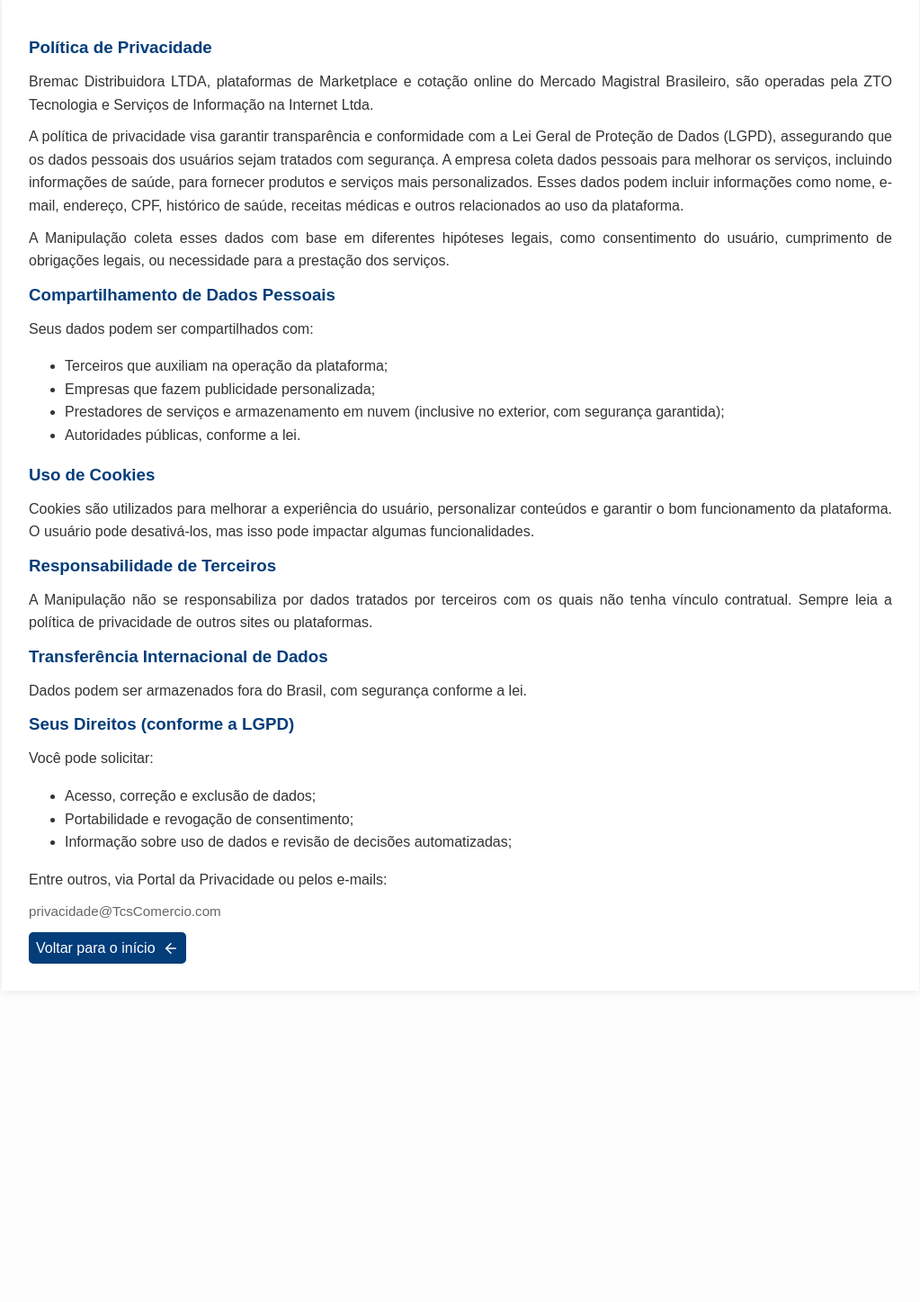
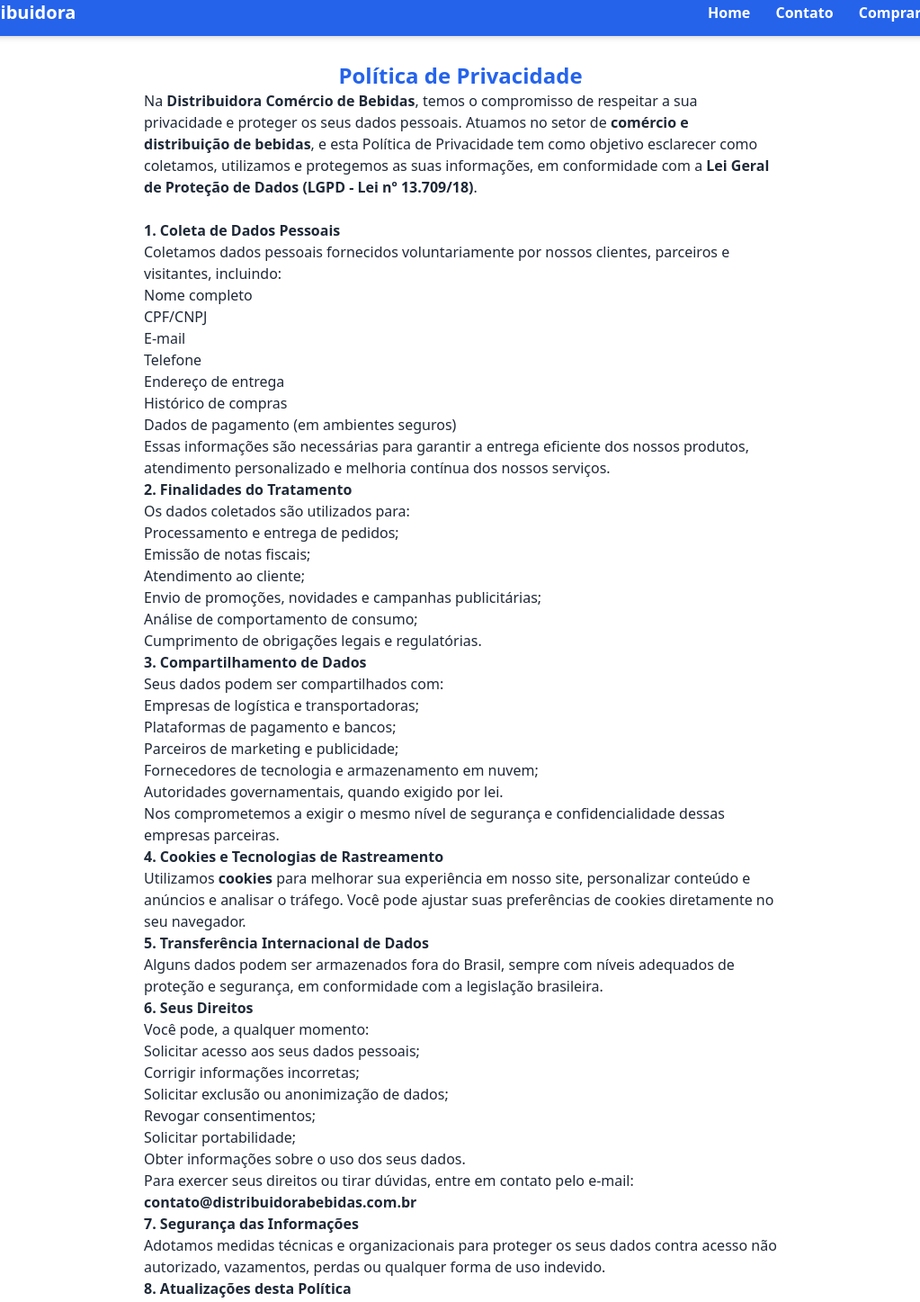
Before and after one commit to carlospvh1/bremac, a plain HTML site: page politica-de-privacidade.html in a window 1280 px wide. Shown: the part 12-1459 px from the top of the page at 90% size, without its empty margins (128-1151 px from the left). Before the commit the page ends 1123 px from the top, so only its background shows below. Drawn offline with nearby package versions, Linux system fonts and the light colour scheme.

Commit message:
Update politica-de-privacidade.html

```diff
--- a/politica-de-privacidade.html
+++ b/politica-de-privacidade.html
@@ -1,145 +1,113 @@
 <!DOCTYPE html>
+<html lang="pt-BR">
+<head>
+  <meta charset="UTF-8" />
+  <meta name="viewport" content="width=device-width, initial-scale=1.0" />
+  <title>Distribuidora de beibdas</title>
+<link rel="icon" href="favicon.png" type="image/png">
+  <script src="https://cdn.tailwindcss.com"></script>
+   <link rel="stylesheet" href="style.css">
+  <link
+    rel="stylesheet"
+    href="https://cdn.jsdelivr.net/npm/swiper@11/swiper-bundle.min.css"/>
+   <script src="https://unpkg.com/@lottiefiles/lottie-player@latest/dist/lottie-player.js"></script>
 
-<html lang="pt-BR">
-  <head>
-    <meta charset="UTF-8">
-    <meta name="viewport" content="width=device-width, initial-scale=1.0">
-    <title>Bremac Distribuidora LTDA</title>
-    <link rel="stylesheet" href="style.css">
-    <link rel="icon" type="image/svg+xml" href="images/favicon.svg">
-  </head>
+<header class="fixed top-0 w-full bg-blue-600 shadow-md z-10">
+  <div class="max-w-6xl mx-auto px-4 py-3 flex items-center justify-between">
+    <div class="flex items-center space-x-2">
+      <!-- Logo removida e substituída por texto -->
+      <span class="text-white text-xl font-semibold">Distribuidora</span>
+    </div>
+      <nav class="space-x-6">
+        <a href="index.html" class="text-white hover:text-gray-200 font-semibold">Home</a>
+        <a href="#" class="text-white hover:text-gray-200 font-semibold">Contato</a>
+        <a href="https://www.ze.delivery" class="text-white hover:text-gray-200 font-semibold">Comprar no Zé</a>
+      </nav>
+    </div>
+  </header>
 
-    <header class="fixed-header">
-      <!-- seu conteúdo do header -->
-      <link rel="stylesheet" href="https://cdnjs.cloudflare.com/ajax/libs/font-awesome/6.4.0/css/all.min.css">
+  <!-- Seção Quem somos -->
+<section class="max-w-3xl mx-auto p-8 pt-20 text-gray-800 bg-white rounded-2g">
+   <h2 class="text-2xl font-bold text-center text-blue-600 ">Política de Privacidade</h2>
 
-      <div class="top-bar">
-        <div class="scroll-text">
+<p>Na <strong>Distribuidora Comércio de Bebidas</strong>, temos o compromisso de respeitar a sua privacidade e proteger os seus dados pessoais. Atuamos no setor de <strong>comércio e distribuição de bebidas</strong>, e esta Política de Privacidade tem como objetivo esclarecer como coletamos, utilizamos e protegemos as suas informações, em conformidade com a <strong>Lei Geral de Proteção de Dados (LGPD - Lei nº 13.709/18)</strong>.</p><br>
 
-        </div>
-      </div>
+<h2><strong>1. Coleta de Dados Pessoais</strong></h2>
 
+<p>Coletamos dados pessoais fornecidos voluntariamente por nossos clientes, parceiros e visitantes, incluindo:</p>
+<ul>
+  <li>Nome completo</li>
+  <li>CPF/CNPJ</li>
+  <li>E-mail</li>
+  <li>Telefone</li>
+  <li>Endereço de entrega</li>
+  <li>Histórico de compras</li>
+  <li>Dados de pagamento (em ambientes seguros)</li>
+</ul>
 
-    </header>
-    <body>
-  <style>
-    body {
-      font-family: Arial, sans-serif;
-      background-color: #fdfdfd;
-      margin: 0;
-      padding: 1;
-      line-height: 1.6;
-      color: #333;
-    }
+<p>Essas informações são necessárias para garantir a entrega eficiente dos nossos produtos, atendimento personalizado e melhoria contínua dos nossos serviços.</p>
 
-    .container {
-      max-width: 960px;
-      margin: 10px auto;
-      padding: 30px;
-      background: #fff;
-      box-shadow: 0 0 10px rgba(0,0,0,0.1);
-    }
+<h2><strong>2. Finalidades do Tratamento</strong></h2>
 
-    h3 {
-      color: rgb(3, 61, 122); /* Azul */
-      margin-top: 10px;
-      margin-bottom: 10px;
-    }
+<p>Os dados coletados são utilizados para:</p>
+<ul>
+  <li>Processamento e entrega de pedidos;</li>
+  <li>Emissão de notas fiscais;</li>
+  <li>Atendimento ao cliente;</li>
+  <li>Envio de promoções, novidades e campanhas publicitárias;</li>
+  <li>Análise de comportamento de consumo;</li>
+  <li>Cumprimento de obrigações legais e regulatórias.</li>
+</ul>
 
-    p {
-      text-align: justify;
-      margin: 10px 0;
-    }
+<h2><strong>3. Compartilhamento de Dados</strong></h2>
 
-    .back-button {
-      display: inline-flex;
-      align-items: center;
-      background-color: rgb(3, 61, 122);
-      color: white;
-      padding: 5px 8px;
-      border: none;
-      border-radius: 5px;
-      font-size: 16px;
-      cursor: pointer;
-      text-decoration: none;
-      transition: background-color 0.3s;
-    }
+<p>Seus dados podem ser compartilhados com:</p>
+<ul>
+  <li>Empresas de logística e transportadoras;</li>
+  <li>Plataformas de pagamento e bancos;</li>
+  <li>Parceiros de marketing e publicidade;</li>
+  <li>Fornecedores de tecnologia e armazenamento em nuvem;</li>
+  <li>Autoridades governamentais, quando exigido por lei.</li>
+</ul>
 
-    .back-button:hover {
-      background-color: #024b2f;
-    }
+<p>Nos comprometemos a exigir o mesmo nível de segurança e confidencialidade dessas empresas parceiras.</p>
 
-    .back-button svg {
-      margin-left: 8px;
-      width: 18px;
-      height: 18px;
-    }
+<h2><strong>4. Cookies e Tecnologias de Rastreamento</strong></h2>
 
-    .small {
-      font-size: 0.95em;
-      color: #666;
-    }
-  </style>
-</head>
-<body>
+<p>Utilizamos <strong>cookies</strong> para melhorar sua experiência em nosso site, personalizar conteúdo e anúncios e analisar o tráfego. Você pode ajustar suas preferências de cookies diretamente no seu navegador.</p>
 
-  <div class="container">
-    <div class="section">
-      <h3>Política de Privacidade</h3>
-      <p>Bremac Distribuidora LTDA, plataformas de Marketplace e cotação online do Mercado Magistral Brasileiro, são operadas pela ZTO Tecnologia e Serviços de Informação na Internet Ltda.</p>
-      <p>A política de privacidade visa garantir transparência e conformidade com a Lei Geral de Proteção de Dados (LGPD), assegurando que os dados pessoais dos usuários sejam tratados com segurança. A empresa coleta dados pessoais para melhorar os serviços, incluindo informações de saúde, para fornecer produtos e serviços mais personalizados. Esses dados podem incluir informações como nome, e-mail, endereço, CPF, histórico de saúde, receitas médicas e outros relacionados ao uso da plataforma.</p>
-      <p>A Manipulação coleta esses dados com base em diferentes hipóteses legais, como consentimento do usuário, cumprimento de obrigações legais, ou necessidade para a prestação dos serviços.</p>
-    </div>
+<h2><strong>5. Transferência Internacional de Dados</strong></h2>
 
+<p>Alguns dados podem ser armazenados fora do Brasil, sempre com níveis adequados de proteção e segurança, em conformidade com a legislação brasileira.</p>
 
+<h2><strong>6. Seus Direitos</strong></h2>
 
-    <div class="section">
-      <h3>Compartilhamento de Dados Pessoais</h3>
-      <p>Seus dados podem ser compartilhados com:</p>
-      <ul>
-        <li>Terceiros que auxiliam na operação da plataforma;</li>
-        <li>Empresas que fazem publicidade personalizada;</li>
-        <li>Prestadores de serviços e armazenamento em nuvem (inclusive no exterior, com segurança garantida);</li>
-        <li>Autoridades públicas, conforme a lei.</li>
-      </ul>
-    </div>
+<p>Você pode, a qualquer momento:</p>
+<ul>
+  <li>Solicitar acesso aos seus dados pessoais;</li>
+  <li>Corrigir informações incorretas;</li>
+  <li>Solicitar exclusão ou anonimização de dados;</li>
+  <li>Revogar consentimentos;</li>
+  <li>Solicitar portabilidade;</li>
+  <li>Obter informações sobre o uso dos seus dados.</li>
+</ul>
 
-    <div class="section">
-      <h3>Uso de Cookies</h3>
-      <p>Cookies são utilizados para melhorar a experiência do usuário, personalizar conteúdos e garantir o bom funcionamento da plataforma. O usuário pode desativá-los, mas isso pode impactar algumas funcionalidades.</p>
-    </div>
+<p>Para exercer seus direitos ou tirar dúvidas, entre em contato pelo e-mail: <strong>contato@distribuidorabebidas.com.br</strong></p>
 
-    <div class="section">
-      <h3>Responsabilidade de Terceiros</h3>
-      <p>A Manipulação não se responsabiliza por dados tratados por terceiros com os quais não tenha vínculo contratual. Sempre leia a política de privacidade de outros sites ou plataformas.</p>
-    </div>
+<h2><strong>7. Segurança das Informações</strong></h2>
 
-    <div class="section">
-      <h3>Transferência Internacional de Dados</h3>
-      <p>Dados podem ser armazenados fora do Brasil, com segurança conforme a lei.</p>
-    </div>
+<p>Adotamos medidas técnicas e organizacionais para proteger os seus dados contra acesso não autorizado, vazamentos, perdas ou qualquer forma de uso indevido.</p>
 
-    <div class="section">
-      <h3>Seus Direitos (conforme a LGPD)</h3>
-      <p>Você pode solicitar:</p>
-      <ul>
-        <li>Acesso, correção e exclusão de dados;</li>
-        <li>Portabilidade e revogação de consentimento;</li>
-        <li>Informação sobre uso de dados e revisão de decisões automatizadas;</li>
-      </ul>
-      <p>Entre outros, via Portal da Privacidade ou pelos e-mails:</p>
-      <p><span class="small">privacidade@TcsComercio.com</span><br>
+<h2><strong>8. Atualizações desta Política</strong></h2>
 
-    </div>
+<p>Esta Política de Privacidade pode ser atualizada periodicamente. Recomendamos que você a revise com frequência para estar ciente de quaisquer alterações.</p>
 
-    <a href="index.html" class="back-button">
-      Voltar para o início
-      <svg xmlns="http://www.w3.org/2000/svg" viewBox="0 0 24 24" fill="none" stroke="currentColor" stroke-width="2" stroke-linecap="round" stroke-linejoin="round">
-        <path d="M19 12H5"></path>
-        <path d="M12 19l-7-7 7-7"></path>
-      </svg>
-    </a>
-  </div>
-
-</body>
-</html>
+<p><strong>Última atualização:</strong> 21 de maio de 2025</p>
+  <footer class="rodape">
+  <p>
+  <a href="Politica-de-Privacidade.html" target="_blank">
+    Política de Privacidade
+  </a><br>
+</p>
+    © 2025 Distribuidora de Bebidas. Todos os direitos reservados.</p>
+  </footer>
```
